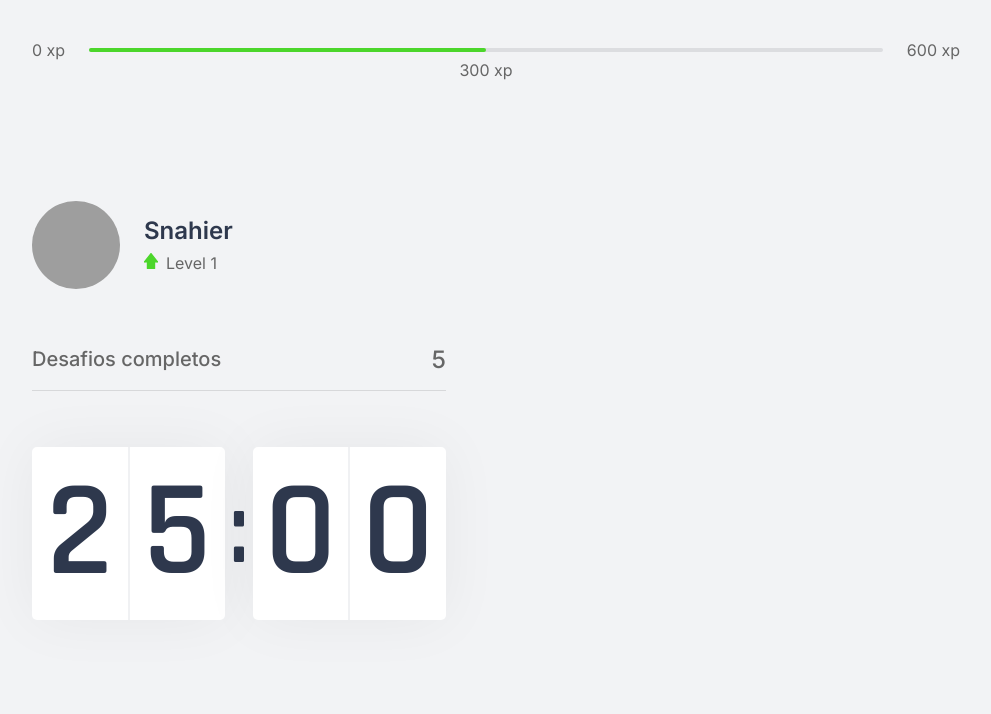
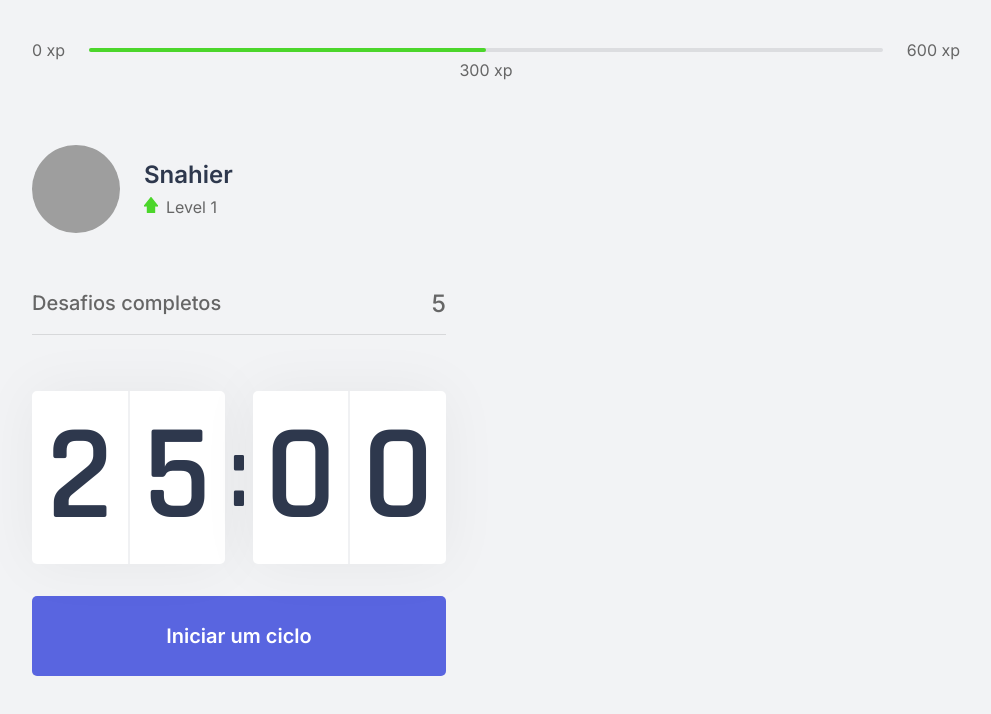
Before and after one commit to Snahier/NLW4-nextjs, a Next.js app: page / in a window 1280 px wide. Shown: the top 714 px of the page, without its empty margins (144-1135 px from the left). Built offline with nearby package versions, Linux system fonts and the light colour scheme; grey boxes are pictures that could not be loaded.

Commit message:
Add countdown button

```diff
--- a/src/components/Countdown.tsx
+++ b/src/components/Countdown.tsx
@@ -5,6 +5,7 @@ interface CountdownProps {}
 
 export const Countdown: React.FC<CountdownProps> = ({ ...props }) => {
   return (
+    <div>
       <StyledCountdown {...props}>
         <Head>
           <title>Início | move.it</title>
@@ -22,6 +23,9 @@ export const Countdown: React.FC<CountdownProps> = ({ ...props }) => {
           <TimeDigit>0</TimeDigit>
         </TimeWrapper>
       </StyledCountdown>
+
+      <CountdownButton>Iniciar um ciclo</CountdownButton>
+    </div>
   )
 }
 
@@ -71,3 +75,29 @@ const TimeSeparator = styled.span`
 const TimeDigit = styled.span`
   flex: 1;
 `
+
+const CountdownButton = styled.button`
+  ${({ theme }) => css`
+    display: flex;
+    align-items: center;
+    justify-content: center;
+
+    transition: background-color 0.2s;
+
+    margin-top: 2rem;
+    width: 100%;
+    height: 5rem;
+
+    border: none;
+    border-radius: 5px;
+    background: ${theme.colors.blue};
+
+    color: ${theme.colors.white};
+    font-size: 1.25rem;
+    font-weight: 600;
+
+    &:hover {
+      background: ${theme.colors.blueDark};
+    }
+  `}
+`
```
Lines whose indentation alone changed are shown as unchanged.
